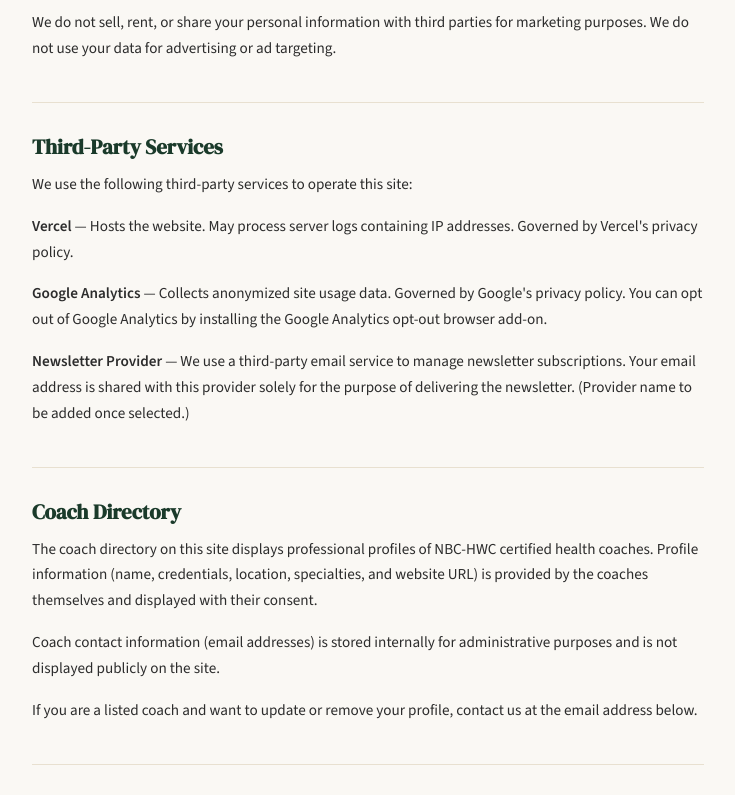
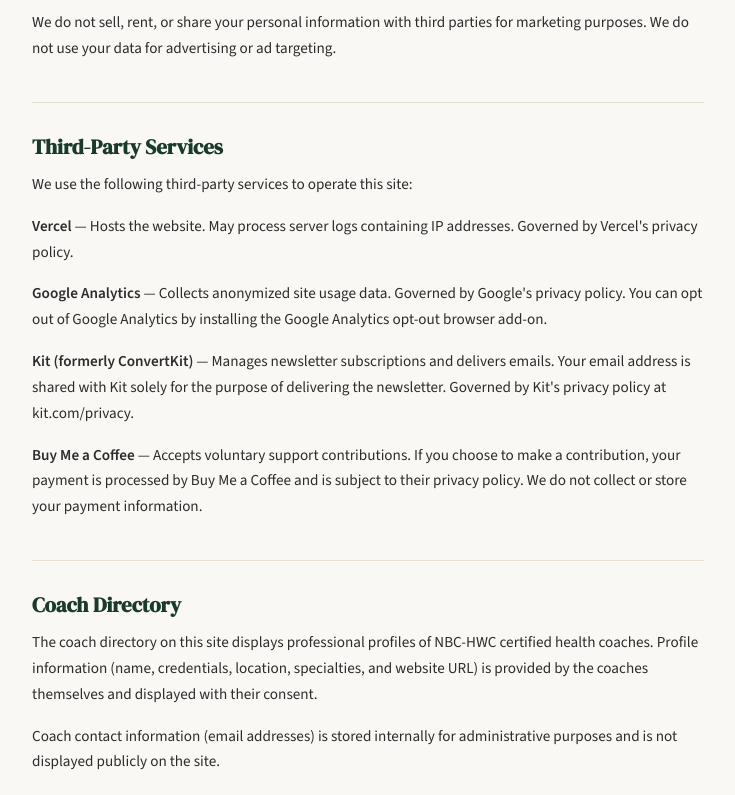
Before and after one commit to jpmobley91-sys/cascadiafitness-org, a Next.js app: page /privacy in a window 1280 px wide. Shown: the part 1228-2023 px from the top of the page, without its empty margins (272-1007 px from the left). Built offline with nearby package versions, Linux system fonts and the light colour scheme.

Commit message:
Update privacy policy: add Kit, Buy Me a Coffee, update date

```diff
--- a/src/app/privacy/page.tsx
+++ b/src/app/privacy/page.tsx
@@ -54,7 +54,7 @@
           marginBottom: "2rem",
         }}
       >
-        Effective: March 2026 · Last updated: March 2026
+        Effective: March 2026 · Last updated: April 2026
       </p>
 
       {/* Who We Are */}
@@ -134,10 +134,16 @@
         browser add-on.
       </p>
       <p style={bodyStyle}>
-        <span style={boldStyle}>Newsletter Provider</span> — We use a
-        third-party email service to manage newsletter subscriptions. Your email
-        address is shared with this provider solely for the purpose of delivering
-        the newsletter. (Provider name to be added once selected.)
+        <span style={boldStyle}>Kit (formerly ConvertKit)</span> — Manages
+        newsletter subscriptions and delivers emails. Your email address is
+        shared with Kit solely for the purpose of delivering the newsletter.
+        Governed by Kit&apos;s privacy policy at kit.com/privacy.
+      </p>
+      <p style={bodyStyle}>
+        <span style={boldStyle}>Buy Me a Coffee</span> — Accepts voluntary
+        support contributions. If you choose to make a contribution, your
+        payment is processed by Buy Me a Coffee and is subject to their privacy
+        policy. We do not collect or store your payment information.
       </p>
 
       {/* Coach Directory */}
```
